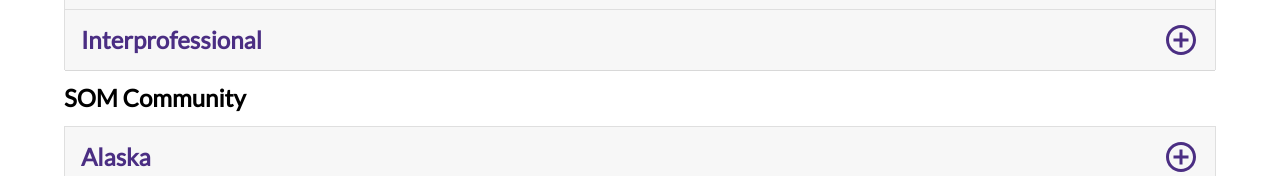
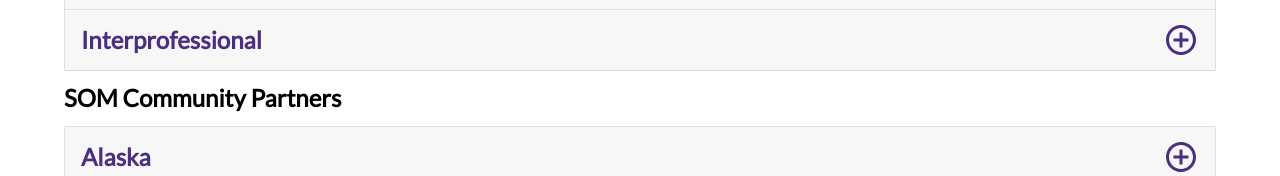
Before and after one commit to slweb-uw/volunteer-site, a Next.js app: page /resources in a window 1280 px wide. Shown: the part 542-718 px from the top of the page. Built offline with nearby package versions, Linux system fonts and the light colour scheme; no server answers.

Commit message:
changed "SOM Community" to "SOM Community Partners"

```diff
--- a/pages/resources.tsx
+++ b/pages/resources.tsx
@@ -226,7 +226,7 @@ const Resources: NextPage<Props> = ({ classes }) => {
         variant="h5"
         style={{ fontWeight: 600, paddingBottom: "0.5em", paddingTop: "0.5em" }}
       >
-        SOM Community
+        SOM Community Partners
       </Typography>
 
       <Accordion
```
